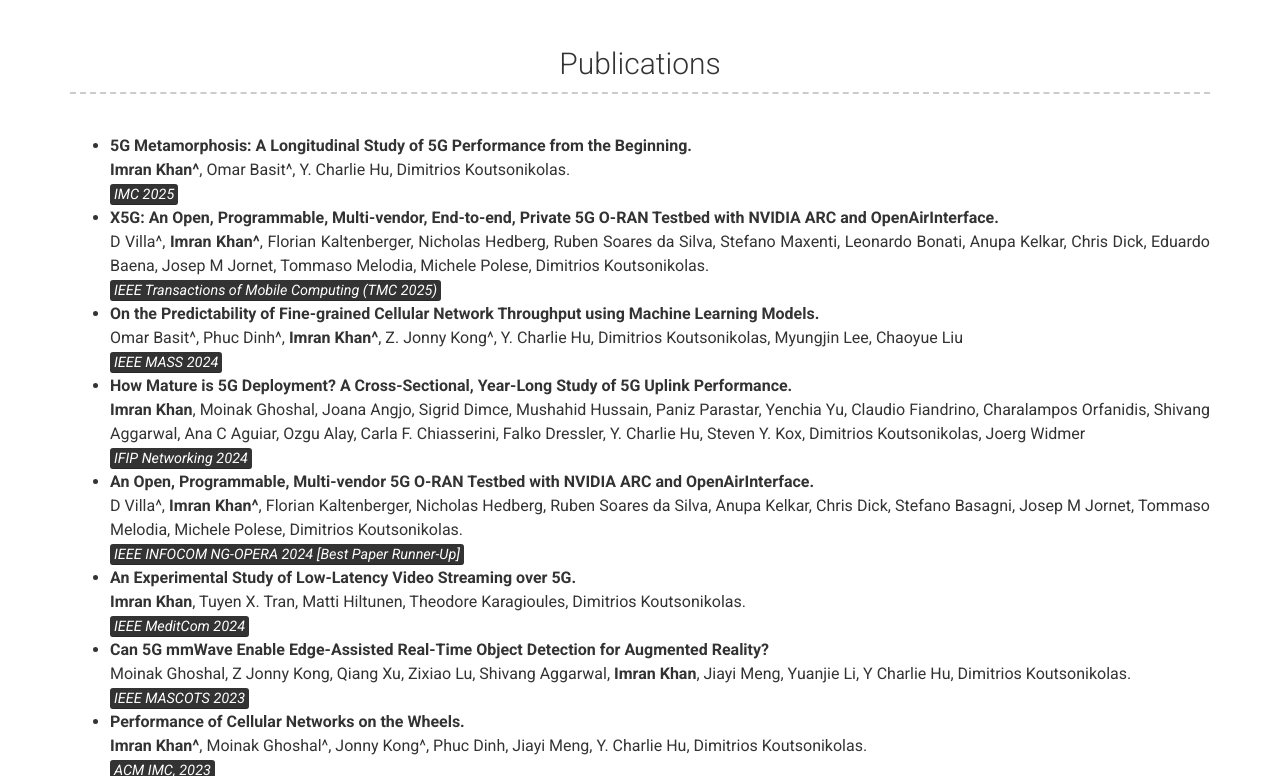
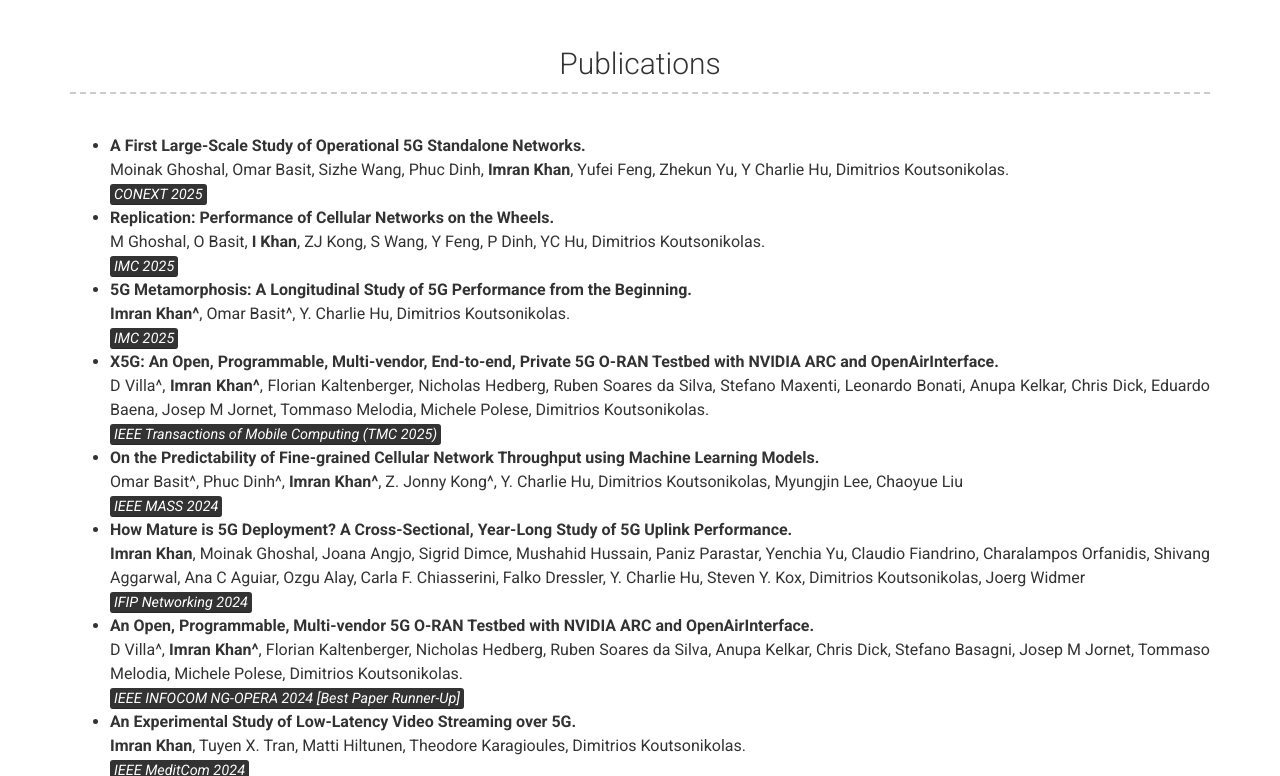
Before and after one commit to imranbuet63/imranbuet63.github.io, a Jekyll site: the page built from index.md, in a window 1280 px wide and 900 px high, scrolled down 382 px, cut to the strip 124-900 px from the top of the window. Built offline with Jekyll 4.4.1, drawn with Linux system fonts in a browser that asks for light colours; nearby versions of some CDN libraries.

Commit message:
publication updated

```diff
--- a/_config.yml
+++ b/_config.yml
@@ -59,6 +59,12 @@ content:
     layout: text # Type of content section (list/text)
     content: |
 
+      - <strong>A First Large-Scale Study of Operational 5G Standalone Networks.</strong>
+        <br> Moinak Ghoshal, Omar Basit, Sizhe Wang, Phuc Dinh, __Imran Khan__, Yufei Feng, Zhekun Yu, Y Charlie Hu, Dimitrios Koutsonikolas.
+        <br><em><mark>CONEXT 2025</mark></em>
+      - <strong>Replication: Performance of Cellular Networks on the Wheels.</strong>
+        <br> M Ghoshal, O Basit, __I Khan__, ZJ Kong, S Wang, Y Feng, P Dinh, YC Hu, Dimitrios Koutsonikolas.
+        <br><em><mark>IMC 2025</mark></em>
       - <strong>5G Metamorphosis: A Longitudinal Study of 5G Performance from the Beginning.</strong>
         <br> __Imran Khan^__, Omar Basit^, Y. Charlie Hu, Dimitrios Koutsonikolas.
         <br><em><mark>IMC 2025</mark></em>
```
